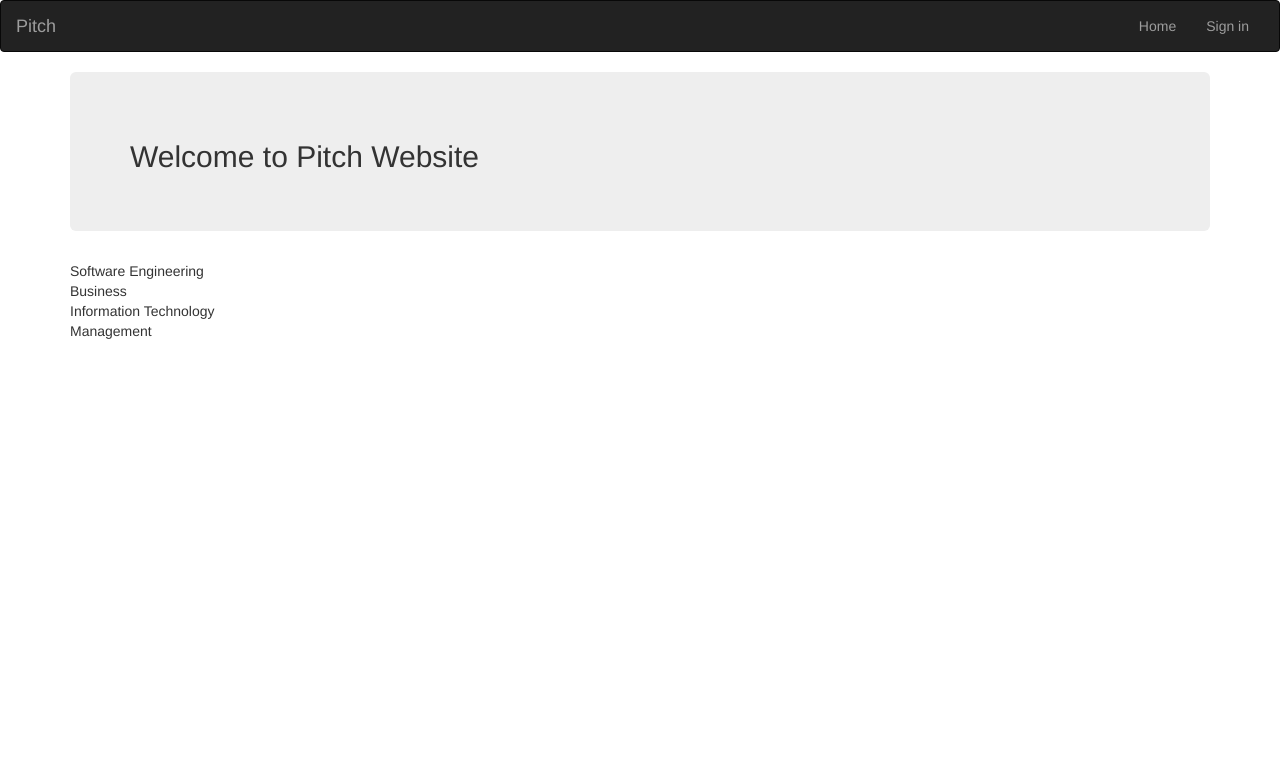
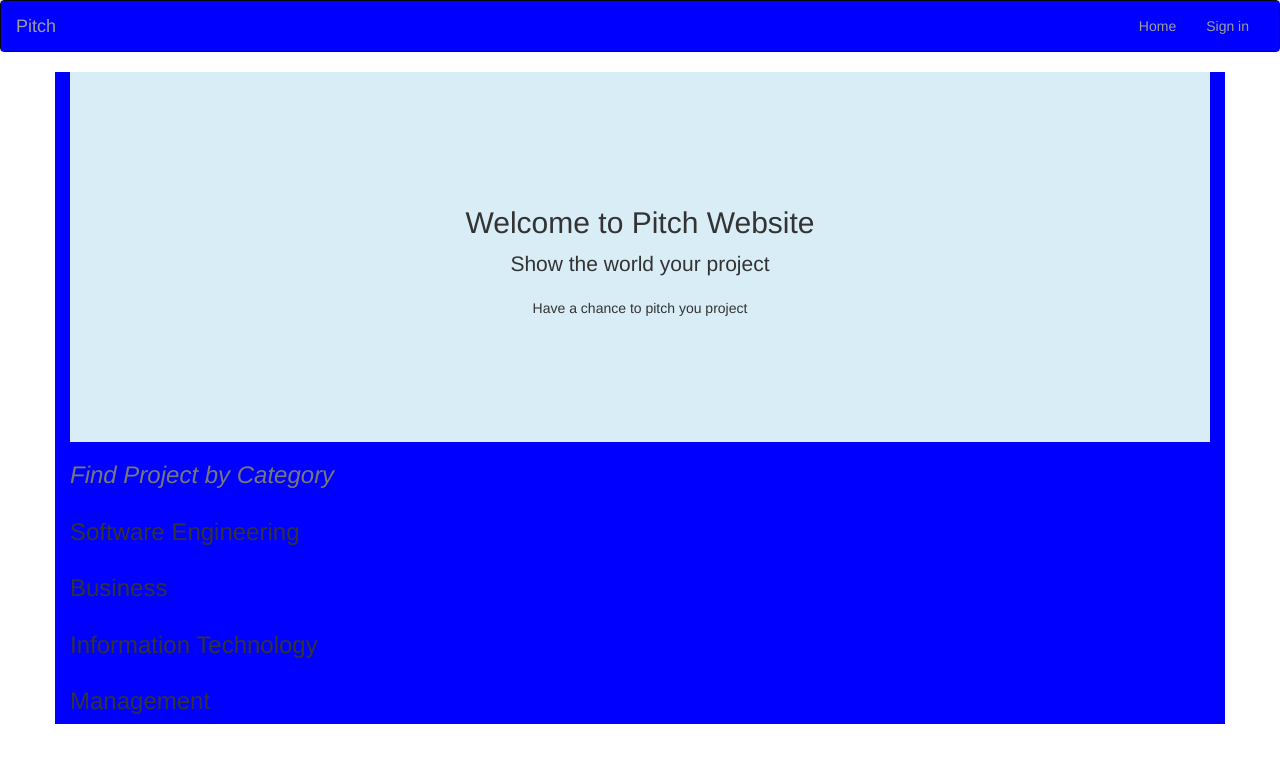
Before and after one commit to Bella-Amandine/Pitch, a Flask app: page / in a window 1280 px wide. Shown: the top 763 px of the page. Run offline with Flask 2, Linux system fonts and the light colour scheme; some libraries are stand-ins or nearby versions.

Commit message:
Display all categories

```diff
--- /dev/null
+++ b/app/static/css/styles.css
@@ -0,0 +1,4 @@
+div
+{
+    background-color: blue;
+}
--- a/app/templates/index.html
+++ b/app/templates/index.html
@@ -3,16 +3,21 @@
 
 {% block styles %}
     {{ super() }}
-    <link rel="stylesheet" href="{{url_for('static', filename='css/styles.css')}}">
+    <link rel="stylesheet" href="{{url_for('static',filename='css/styles.css')}}">
 {% endblock %}
 
 {% block content %}
-    <div class="container">
-        <div class="jumbotron bg-info">
-            <h2>Welcome to Pitch Website</h2>
+    <section class="main ">
+        <div class="container">
+            <div class="bg-info container-fluid" style="padding: 10%;">
+                <h2 class="text-center">Welcome to Pitch Website</h2>
+                <p class="lead text-center"> Show the world your project</p>
+                <p class="text-center">Have a chance to pitch you project</p>
+            </div>
+            <div class="categories">
+                <h3 class="text-muted" style="font-style: italic;">Find Project by Category</h3>
+                {{ macro.displayCategories(all_category)}}
+            </div>
         </div>
-        <div class="categories">
-            {{ macro.displayCategories(all_category)}}
-        </div>
-    </div>
+    </section>
 {% endblock %}
--- a/app/templates/macros.html
+++ b/app/templates/macros.html
@@ -1,7 +1,11 @@
 {% macro displayCategories(category_list) %}
     {% for category in category_list %}
-       <div class="card">
-           <div class="card-title"> {{category}} </div>
+       <div class="row" >
+           <div class="col-md-4">
+               <div class="card-title">
+                   <h3>{{ category }}</h3>
+               </div>
+           </div>
        </div>
     {% endfor %}
 
```
